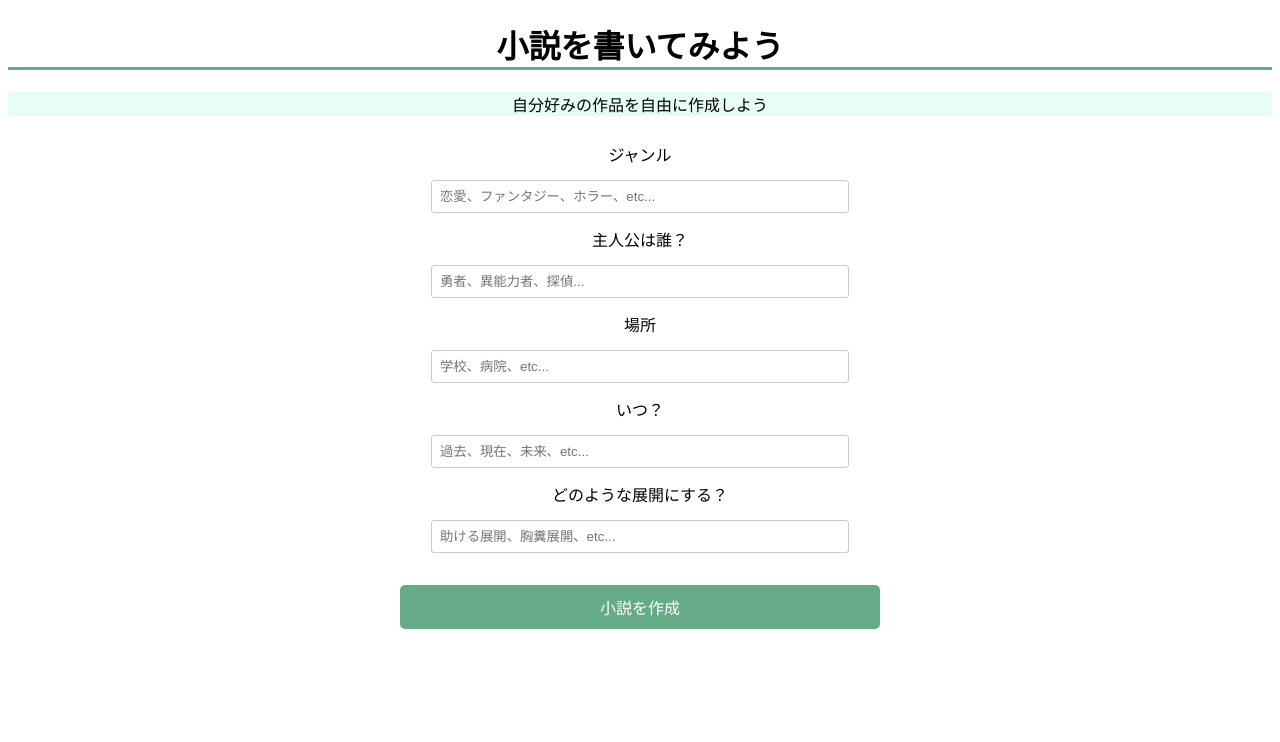
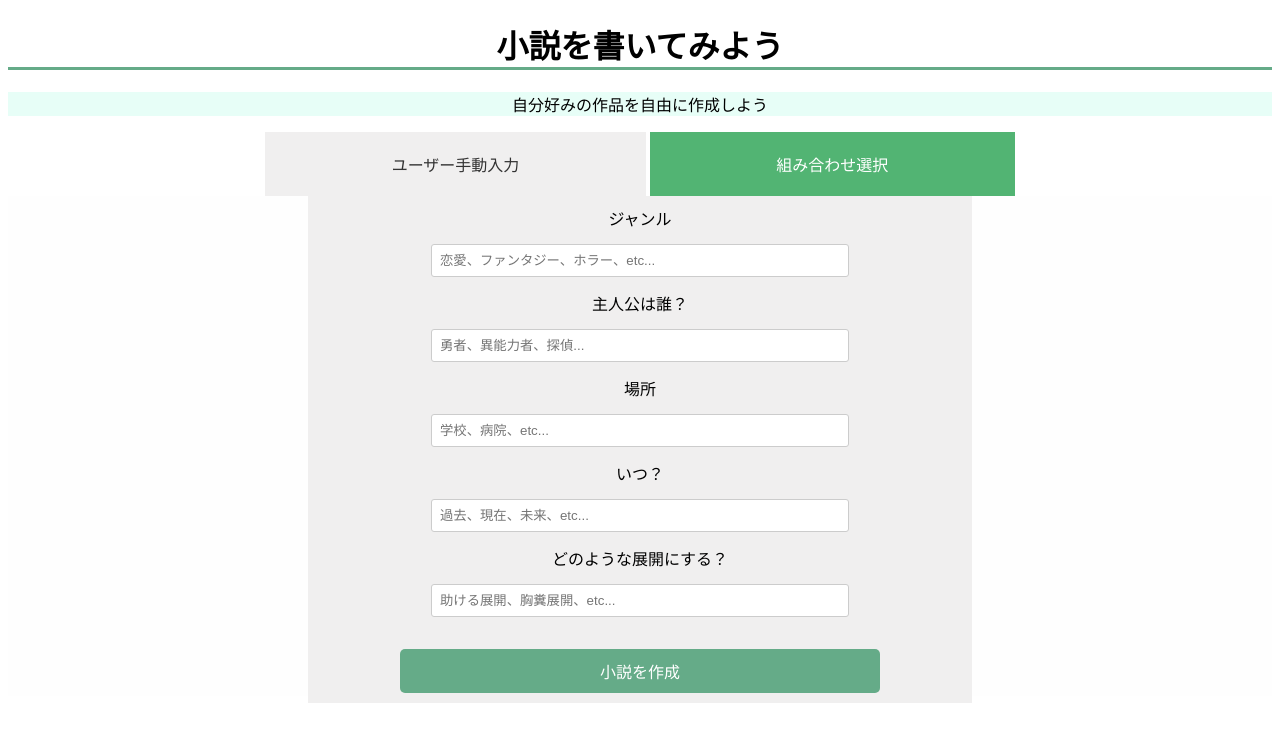
Before and after one commit to s1f10210231/chatgpt, a Django app: page /create/ in a window 1280 px wide. Shown: the top 742 px of the page. Run offline with Django 4.2, Linux system fonts and the light colour scheme.

Commit message:
create_design

```diff
--- a/story_app/static/story_app/css/contents.css
+++ b/story_app/static/story_app/css/contents.css
@@ -80,10 +80,6 @@
     height: 500px;
   }
 
-  .box11 p{
-    font-size:1rem;
-    margin:0 0 20px 10px;
-  }
 
   .area{
     padding: 0px 20px;
--- a/story_app/static/story_app/css/create.css
+++ b/story_app/static/story_app/css/create.css
@@ -15,7 +15,7 @@
     color: white;
     border: none;
     padding: 10px 200px;
-    margin: 10px;
+    margin: 10px ;
     border-radius: 5px;
     font-size: 16px;
     cursor: pointer;
@@ -84,3 +84,105 @@
   .generate input[type="submit"]:active {
     background-color: #337257;
   }
+
+
+
+  .tab{
+    display: block;
+    flex-wrap: wrap;
+    align-items: flex-start;
+    margin-bottom: 0px;
+    padding-left: 0px;
+    white-space: nowrap;
+  }
+
+
+  .box{
+    display: inline-block;
+  }
+
+  .tab li a{
+    display: block;
+    background:#209e4ac5;
+    margin:0px;
+    padding:20px 126.5px;
+    color: #fff;
+    rotate: 20px;
+  }
+  /*liにactiveクラスがついた時の形状*/
+  .tab li.active a{
+
+    background:#f0efef;
+    color: #333;
+  }
+
+
+
+  /*エリアの表示非表示と形状*/
+  .area {
+    display: none;/*はじめは非表示*/
+    opacity: 0;/*透過0*/
+    background: #f0efef;
+    padding:50px 20px;
+  }
+
+  /*areaにis-activeというクラスがついた時の形状*/
+  .area.is-active {
+      display: block;/*表示*/
+      animation-name: displayAnime;/*ふわっと表示させるためのアニメーション*/
+      animation-duration: 2s;
+      animation-fill-mode: forwards;
+      margin: 0px 300px;
+    }
+
+  @keyframes displayAnime{
+    from {
+      opacity: 0;
+    }
+    to {
+      opacity: 1;
+    }
+  }
+
+
+
+  ul{
+    list-style:none;
+  }
+
+  a{
+    color:#333;
+    text-decoration: none;
+  }
+
+  .contents{
+    width:100%;
+    background:#fefefe;
+    height: 500px;
+  }
+
+
+  .area{
+    padding: 0px 20px;
+    border-bottom: 1pxsolid #ddd;
+    align-items: flex-start;
+
+  }
+
+
+  .who{
+    float: left;
+    background-color: #fff;
+    width: 100%;
+  }
+
+
+  @media (max-width: 800px) {
+    .tab li a{
+      padding:20px 100px;
+    }
+    .area.is-active {
+      margin: 0px 10px;
+    }
+
+}
--- a/story_app/templates/story_app/create.html
+++ b/story_app/templates/story_app/create.html
@@ -4,7 +4,10 @@
     <head>
         <meta charset="UTF-8">
         <title>Document</title>
+        <script src="{% static 'story_app/javascript/index.js'%}"></script>
     <link rel="stylesheet" href="{% static 'story_app/css/create.css' %}">
+    <script src="https://code.jquery.com/jquery-3.4.1.min.js" integrity="sha256-CSXorXvZcTkaix6Yvo6HppcZGetbYMGWSFlBw8HfCJo=" crossorigin="anonymous"></script>
+
 </head>
 <body>
     <div class="main">
@@ -14,6 +17,14 @@
 
     </div>
 
+    <ul class="tab">
+        <div class="wrapper">
+            <li class="box"><a href="#free">ユーザー手動入力</a></li>
+            <li class="box"><a href="#auto">組み合わせ選択</a></li>
+        </div>
+    </ul>
+    <div class="contents">
+    <div id="free" class="area">
         <form method="post" class="generate">
             {% csrf_token %}
             <p>ジャンル</p>
@@ -29,8 +40,66 @@
             <br>
             <input type="submit" class="create" value="小説を作成">
         </form>
+    </div>
 
-
+    <div id="auto" class="area">
+        <form method="post" class="generate">
+            {% csrf_token %}
+            <p>ジャンル</p>
+            <div class="who">
+            <input  class="genre" type="radio" name="genre" id="ラブコメ" value="ラブコメ"/>
+            <label for="ラブコメ">ラブコメ</label>
+            <input class="genre" type="radio" name="genre" id="ホラー" value="ホラー"/>
+            <label for="ホラー">ホラー</label>
+            <input class="genre" type="radio" name="genre" id="ファンタジー" value="ファンタジー" />
+            <label for="ファンタジー">ファンタジー</label>
+            </div>
+            <p>主人公は誰？</p>
+            <div class="who">
+                <input  class="whose" type="radio" name="who" id="勇者" value="勇者"/>
+                <label for="勇者">勇者</label>
+                <input class="whose" type="radio" name="who" id="異能力者" value="異能力者"/>
+                <label for="異能力者">異能力者</label>
+                <input class="whose" type="radio" name="who" id="探偵" value="探偵"/>
+                <label for="探偵">探偵</label>
+            </div>
+            <p>場所</p>
+            <div class="who">
+                <input  class="where" type="radio" name="where" id="学校" value="学校"/>
+                <label for="学校">学校</label>
+                <input class="where" type="radio" name="where" id="異世界" value="異世界"/>
+                <label for="異世界">異世界</label>
+                <input class="where" type="radio" name="where" id="都会" value="都会"/>
+                <label for="都会">都会</label>
+            </div>
+            <p>いつ？</p>
+            <div class="who">
+                <input  class="when" type="radio" name="when" id="未来" value="未来"/>
+                <label for="未来">未来</label>
+                <input class="when" type="radio" name="when" id="現在" value="現在"/>
+                <label for="現在">現在</label>
+                <input class="when" type="radio" name="when" id="過去" value="過去"/>
+                <label for="過去">過去</label>
+            </div>
+            <p>どのような展開にする？</p>
+            <div class="who">
+                <input  class="how" type="radio" name="how" id="泣ける展開" value="泣ける展開"/>
+                <label for="泣ける展開">泣ける展開</label>
+                <input class="how" type="radio" name="how" id="どんでん返しな展開" value="どんでん返しな展開"/>
+                <label for="どんでん返しな展開">どんでん返しな展開</label>
+                <input class="how" type="radio" name="how" id="助ける展開" value="助ける展開"/>
+                <label for="助ける展開">助ける展開</label>
+            </div>
+            <br>
+            <input type="submit" class="create" value="小説を作成">
+        </form>
+    </div>
+    <script>
+        document.addEventListener('DOMContentLoaded', function () {
+            hideDuplicateTabs();
+        });
+    </script>
+</div>
     {% if generated_novel %}
     <h2>生成された小説:</h2>
     <p>{{title}}</p>
@@ -39,4 +108,6 @@
     {% endif %}
 </div>
 </body>
+        <script src="{% static 'story_app/javascript/index.js'%}"></script>
+
 </html>
--- a/story_app/views.py
+++ b/story_app/views.py
@@ -87,6 +87,11 @@ def create(request):
         input_when = request.POST.get('when_input', '')
         input_how = request.POST.get('how_input', '')
 
+        input_genre = request.POST.get('genre', '')
+        input_who = request.POST.get('whose', '')
+        input_where = request.POST.get('where', '')
+        input_when = request.POST.get('when', '')
+        input_how = request.POST.get('how', '')
 
         genre_text = "\n".join(input_genre)
         who_text = "\n".join(input_who)
```
Also changed, not shown: story_app/static/story_app/css/index.css (+22 -3 lines), story_app/templates/story_app/index.html (line endings or trailing spaces). Lines whose indentation alone changed are shown as unchanged.
